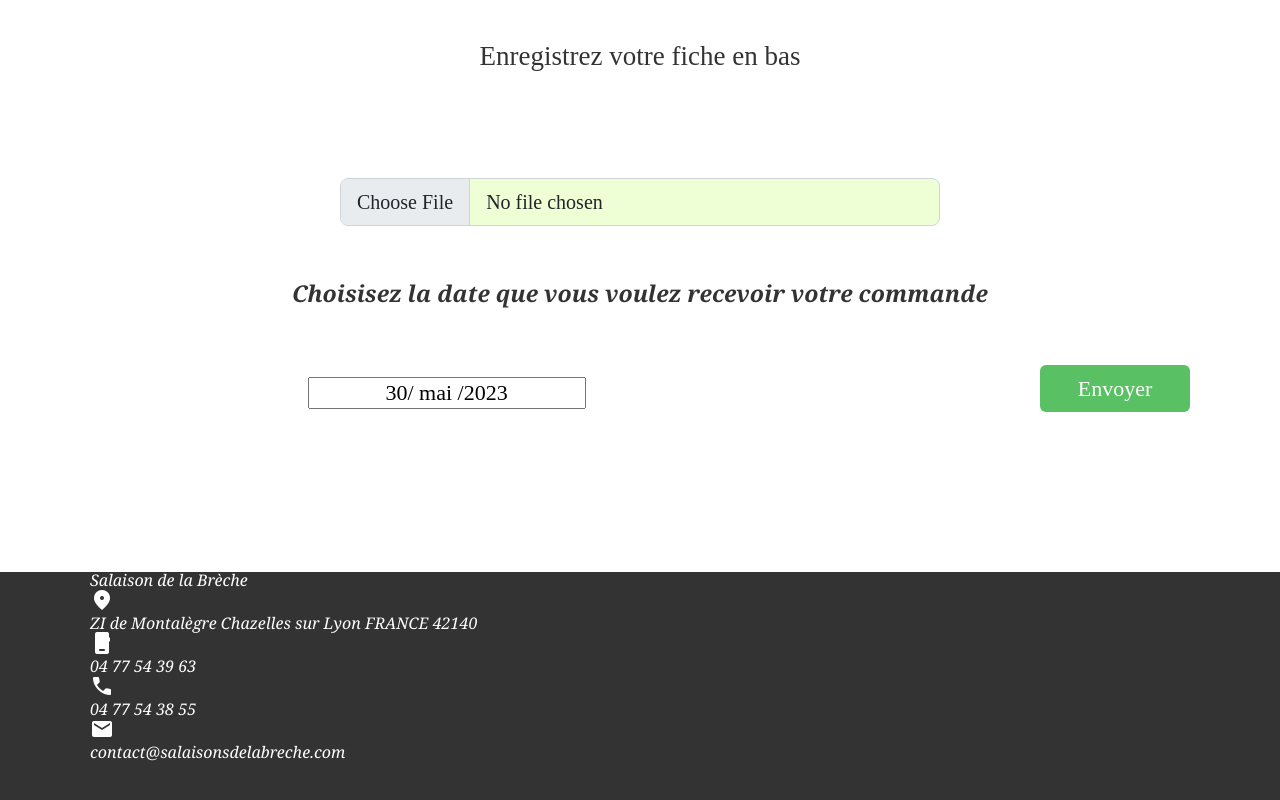
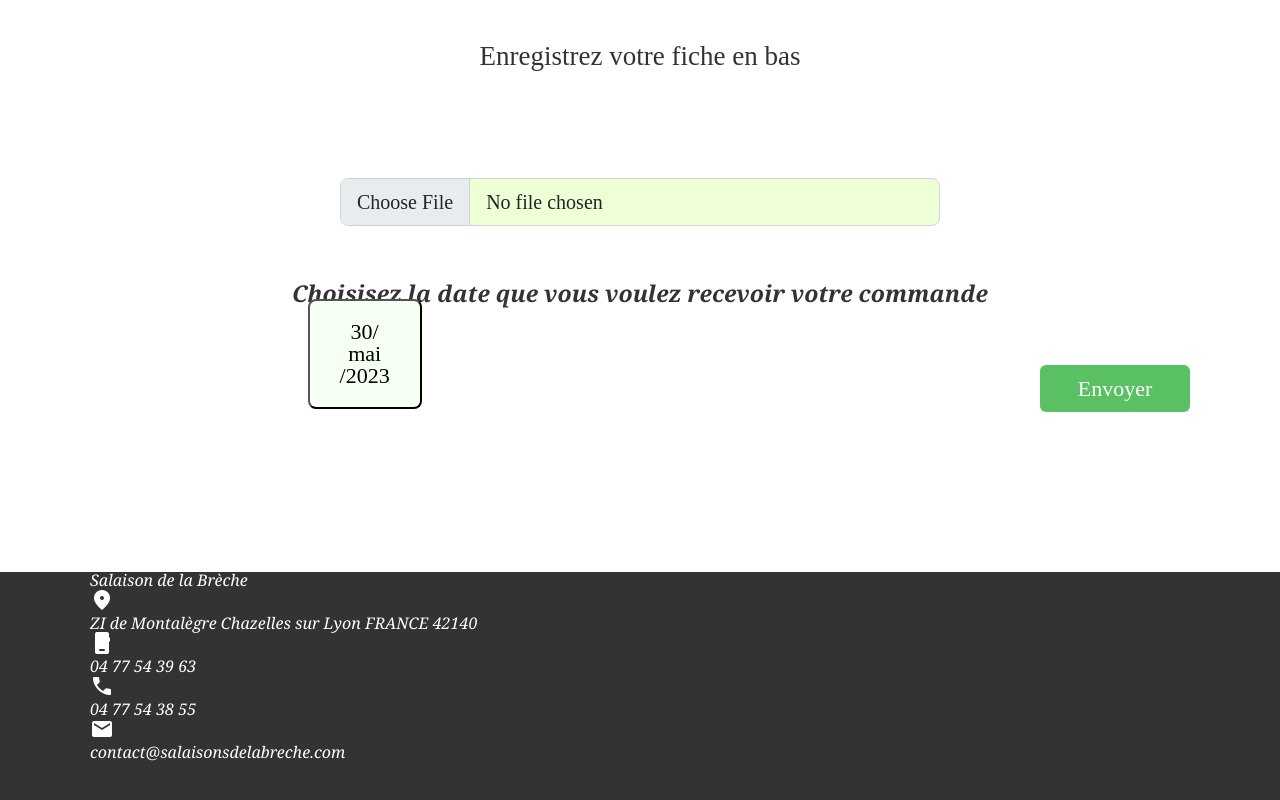
Before and after one commit to bibibush/frontend-breche, a React (Create React App) app: page /commande in a window 1280 px wide. Shown: the part 1011-1811 px from the top of the page. Built offline with nearby package versions, Linux system fonts and the light colour scheme; no server answers; a web font is replaced by a local one.

Commit message:
react datepicker 변경

```diff
--- a/src/components/CommandeCSE.jsx
+++ b/src/components/CommandeCSE.jsx
@@ -1,5 +1,5 @@
 import { Form, Button } from "react-bootstrap";
-import { useCallback, useEffect, useState } from "react";
+import { useCallback, useEffect, useState, forwardRef } from "react";
 import axios from "axios";
 import ReactDatePicker from "react-datepicker";
 import "react-datepicker/dist/react-datepicker.css";
@@ -12,7 +12,15 @@ export default function CommandeCSE() {
   const [files, setFiles] = useState([]);
   const [user, setUser] = useState({});
   const [startDate, setStartDate] = useState(new Date());
-
+  const isWeekday = (date) => {
+    const day = date.getDay(date);
+    return day !== 0 && day !== 6;
+  };
+  const ExampleCustomInput = forwardRef(({ value, onClick }, ref) => (
+    <button className="example-custom-input" onClick={onClick} ref={ref}>
+      {value}
+    </button>
+  ));
   const onChangeupload = useCallback((event) => {
     setFiles(event.target.files);
   }, []);
@@ -123,10 +131,16 @@ export default function CommandeCSE() {
           <p>Choisisez la date que vous voulez recevoir votre commande</p>
           <ReactDatePicker
             className="date"
+            showMonthDropdown
+            showYearDropdown
+            shouldCloseOnSelect={false}
+            filterDate={isWeekday}
+            minDate={new Date()}
             selected={startDate}
             onChange={(date) => setStartDate(date)}
             locale={"fr"}
             dateFormat={"dd/ MMMM /yyyy"}
+            customInput={<ExampleCustomInput />}
           />
         </div>
       </div>
--- a/src/styles/CommandeCSE.css
+++ b/src/styles/CommandeCSE.css
@@ -62,10 +62,16 @@
   text-align: center;
   font-weight: 700;
 }
-.orders .user_orders .calendar .date {
+.orders .user_orders .calendar .example-custom-input {
   position: absolute;
   font-size: 22px;
   text-align: center;
+  padding: 20px 30px;
+  border-radius: 8px;
+  background-color: #f5fff2;
   bottom: -26px;
   left: 17vw;
 }
+.orders .user_orders .calendar .react-datepicker__day--outside-month {
+  color: rgba(91, 135, 75, 0.692);
+}
```
Also changed, not shown: 1 other file (tests, documents, lock files or other folders).
